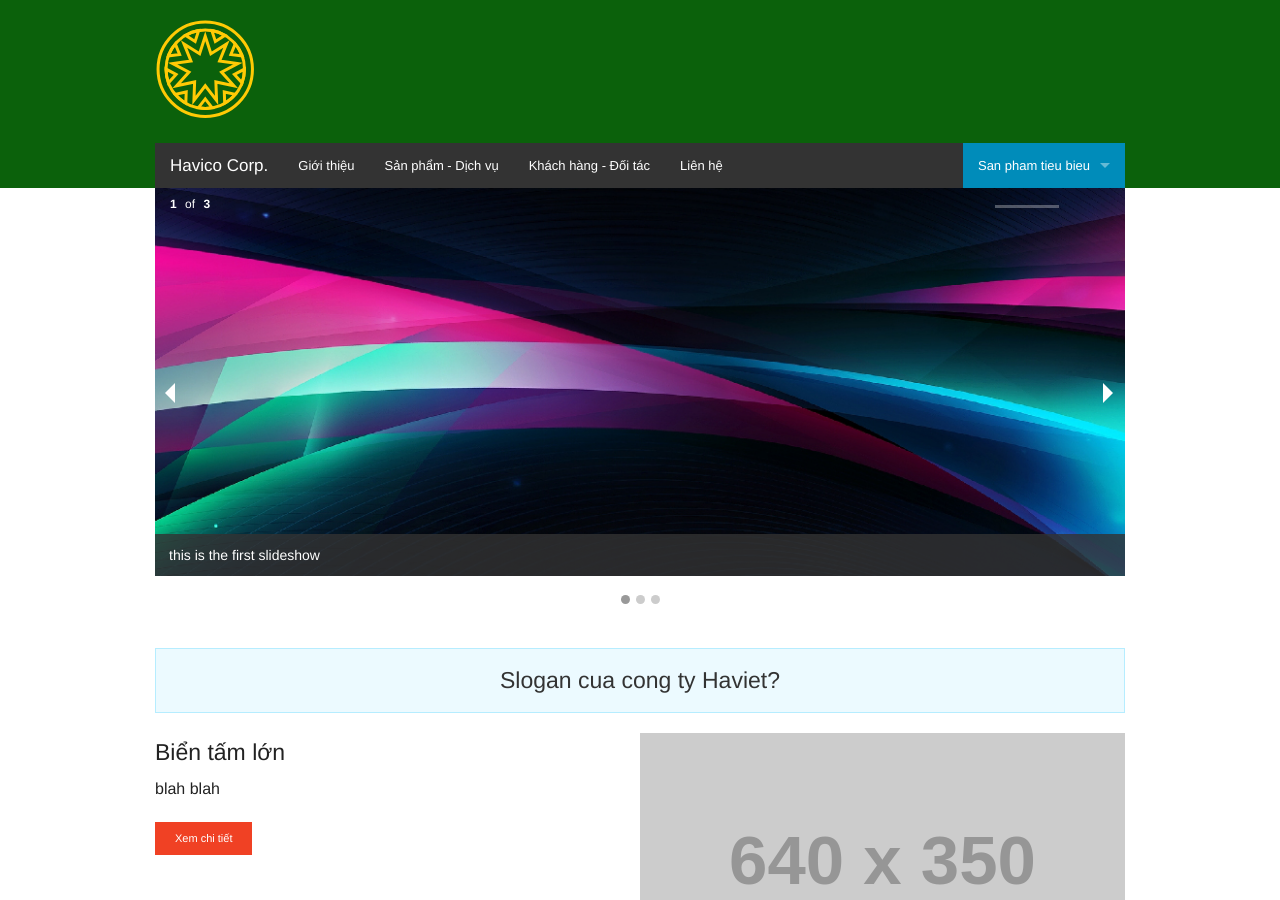
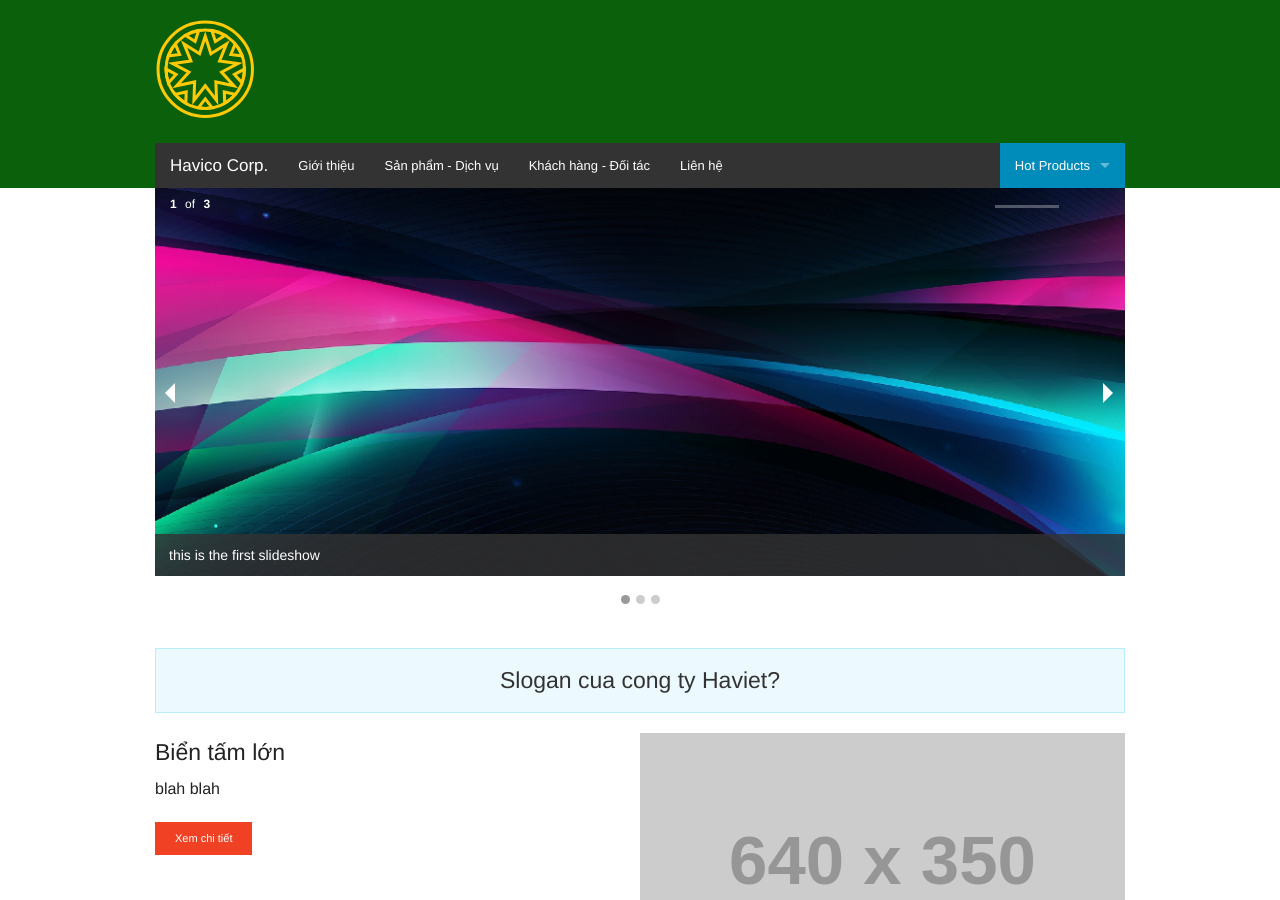
Before and after one commit to haviet/static-on-foundation, a Jekyll site: the page built from index.html, in a window 1280 px wide and 900 px high. Built offline with Jekyll 4.4.1, drawn with Linux system fonts in a browser that asks for light colours.

Commit message:
Update site-nav.html

```diff
--- a/_includes/site-nav.html
+++ b/_includes/site-nav.html
@@ -13,7 +13,7 @@
 		    <!-- Right Nav Section -->
 		    <ul class="right">
 		      <li class="has-dropdown active">
-		        <a href="#">San pham tieu bieu</a>
+		        <a href="#">Hot Products</a>
 		        <ul class="dropdown">
 					{% for link in site.data.link-bigblock %}
 						<li><a href="{{ site.baseurl }}/{{ link.linkto }}">{{ link.name }}</a></li>
```
